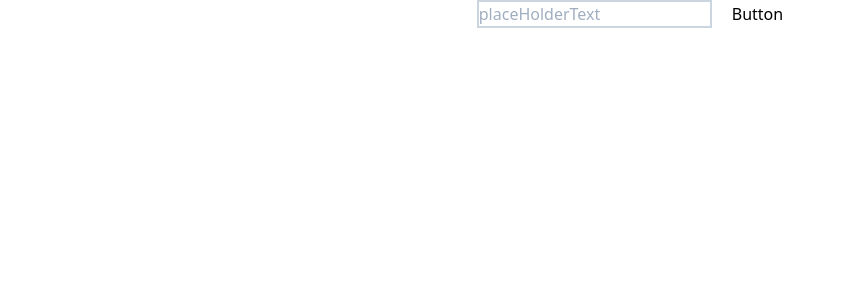
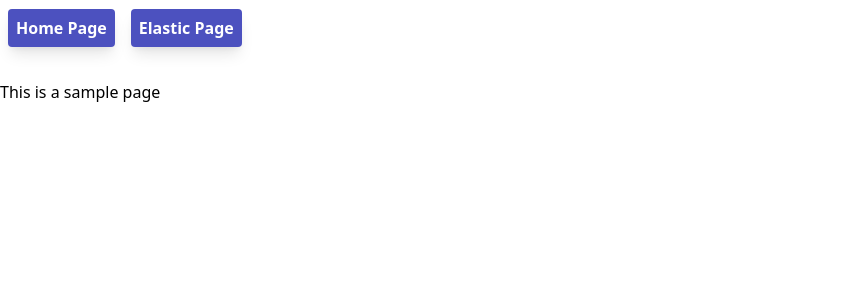
Before and after one commit to ismailengin/ElasticFrontend, a Next.js app: page / in a window 1280 px wide. Shown: the top 300 px of the page, without its empty margins (0-845 px from the left). Built offline with nearby package versions, Linux system fonts and the light colour scheme.

Commit message:
Create Navigation Bar

```diff
--- /dev/null
+++ b/pages/elastic.js
@@ -0,0 +1,38 @@
+import { useState } from 'react'
+import ResultList from './resultlist'
+import Loader from './loader'
+import Navbar from './navbar'
+const superagent = require('superagent')
+
+function Elastic () {
+    const [initialText, setText] = useState(" ")
+    const [name, setName] = useState([])
+    const [isLoading, setLoading] = useState(false);
+    const customHandleClick = async initialText => {
+        setLoading(true)
+        try {
+            const res = await superagent.get('https://jsonplaceholder.typicode.com/posts').query({ userId: initialText });
+            setName(res.body)
+            setLoading(false)
+        } catch (error) {
+            console.log(error)
+        }
+    }
+
+    return (
+        <div className="container mx-auto">
+            <Navbar/>
+            <div className="text-center">
+                <input className="border-solid border-gray-400 border-2 mt-4 px-2 py-2" type="text" placeholder="placeHolderText" onChange={e => setText(e.target.value)} />
+                <button className="bg-indigo-700 btn-primary text-white font-bold px-2 py-2 mx-2 rounded shadow-lg" onClick={() => customHandleClick(initialText)}>
+                    Search
+            </button>
+            </div>
+            {isLoading ? <Loader/> : null}
+            <ResultList itemFromParent={name} loadingChild={isLoading}/>
+        </div>
+
+    );
+}
+
+export default Elastic;
--- a/pages/index.js
+++ b/pages/index.js
@@ -1,45 +1,15 @@
-import { useState } from 'react'
-import ResultList from './resultlist'
-import Loader from './loader'
-const superagent = require('superagent')
+import Navbar from './navbar'
 
 
 function HomePage() {
-    const [initialText, setText] = useState(" ")
-    const [name, setName] = useState([])
-    const [isLoading, setLoading] = useState(false);
-    const customHandleClick = async initialText => {
-        setLoading(true)
-        try {
-            const res = await superagent.get('https://jsonplaceholder.typicode.com/posts').query({ userId: initialText });
-            setName(res.body)
-            setLoading(false)
-        } catch (error) {
-            console.log(error)
-        }
-    }
-    // async function customHandleClick (initialText) {
-    //     setLoading(true)
-    //     .then((err, res) => {
-    //         // console .log(res.body)
-    //         setName(res.body)
-    //         setLoading(false)
-    //     })
-    // }
-
     return (
-        <div className="container mx-auto">
-            <div className="text-center">
-                <input className="border-solid border-gray-400 border-2" type="text" placeholder="placeHolderText" onChange={e => setText(e.target.value)} />
-                <button className="px-5" onClick={() => customHandleClick(initialText)}>
-                    Button
-            </button>
+        <div>
+            <Navbar />
+            <div className="mt-10 container mx-auto">
+                <p> This is a sample page </p>
             </div>
-            {isLoading ? <Loader/> : null}
-            <ResultList itemFromParent={name} loadingChild={isLoading}/>
         </div>
-
-    );
+    )
 }
 
 export default HomePage
--- /dev/null
+++ b/pages/navbar.js
@@ -0,0 +1,16 @@
+import Link from 'next/link';
+
+function Navbar() {
+    return (
+        <div className="container mx-auto mt-4">
+            <Link href="/index" >
+                <a title="Home Page" className="bg-indigo-700 btn-primary text-white font-bold px-2 py-2 mx-2 rounded shadow-lg">Home Page</a>
+            </Link>
+            <Link href="/elastic">
+                <a title="Elastic Page" className="bg-indigo-700 btn-primary text-white font-bold px-2 py-2 mx-2 rounded shadow-lg">Elastic Page</a>
+            </Link>
+        </div >
+    )
+}
+
+export default Navbar;
```
Also changed, not shown: pages/resultlist.js.
